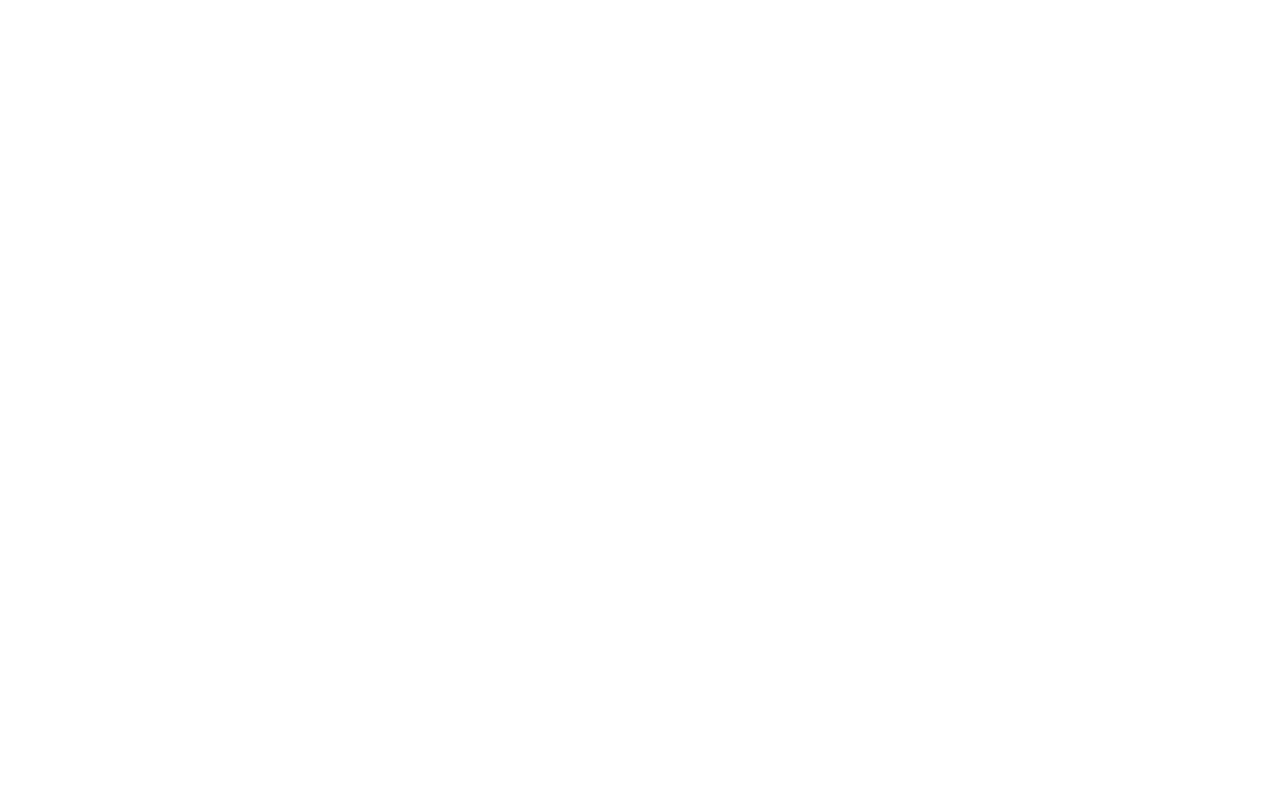
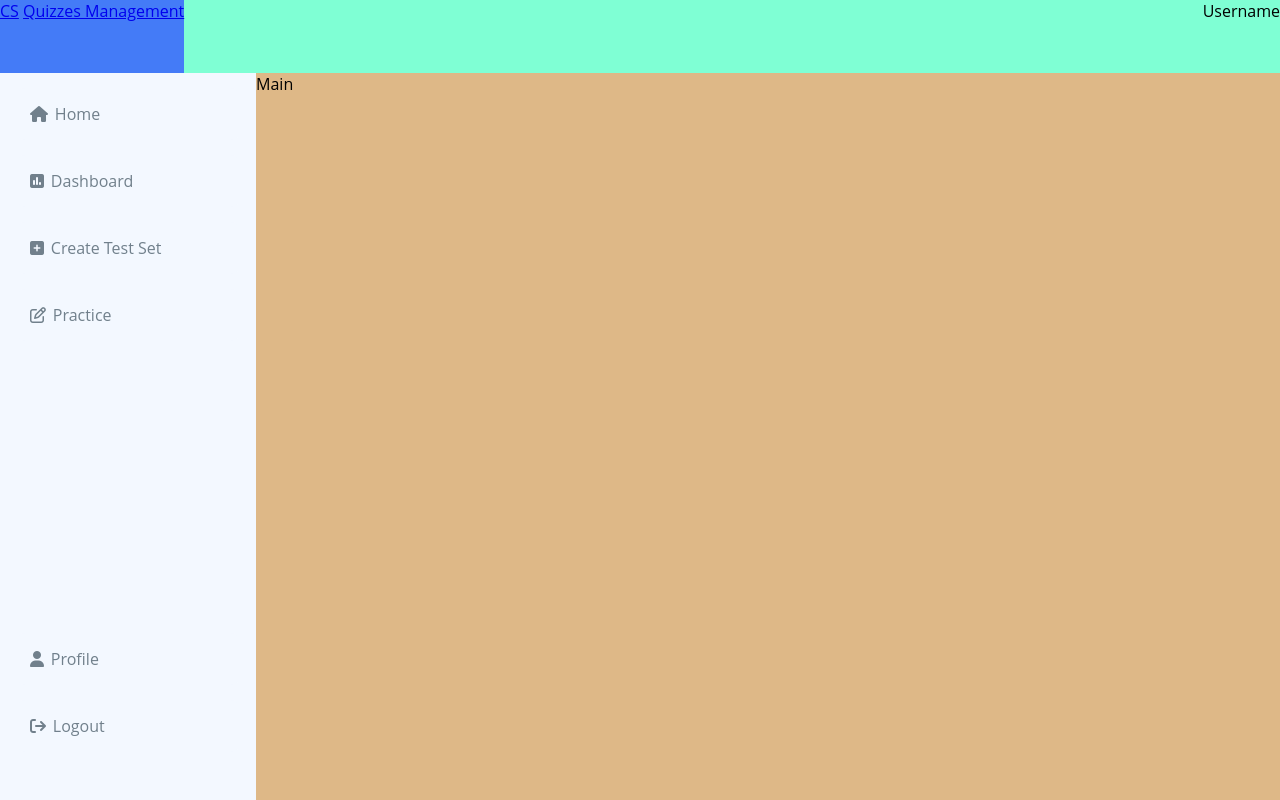
Before and after one commit to Putthakun/QuizzesManagementProject, a Django app: page /subject/ in a window 1280 px wide. Before the commit the page is empty. Run offline with Django 5.2, Linux system fonts and the light colour scheme; some libraries are stand-ins or nearby versions.

Commit message:
Add CSS Menu Slide left

```diff
--- a/mysite/blog/static/blog/css/home_page.css
+++ b/mysite/blog/static/blog/css/home_page.css
@@ -1,8 +1,82 @@
-.body {
+html, body {
     font-family: 'Open Sans', sans-serif;
+    height: 100%;
+    width: 100%;
+    padding: 0;
+    margin: 0;
 }
 .home_page{
-    width: 100%;
+    /* background-color: red; */
+    display: flex;
+    flex-direction: column;
     height: 100%;
-    background-color: red;
 }
+.navbar{
+    display: flex;
+    justify-content: space-between;
+    background-color: aquamarine;
+    height: 10%;
+}
+.left{
+    background-color: #447BF7;
+}
+.main{
+    display: flex;
+    background-color: rgb(92, 156, 156);
+    height: 100%;
+}
+.main_left{
+    width: 20%;
+    display: flex;
+    flex-direction: column;
+    justify-content: space-between;
+    background-color:#F3F8FF;
+}
+.menu{
+    height: 50%;
+    /* background-color: green; */
+    display: flex;
+    flex-direction: column;
+}
+.menu a{
+    color: #71808C;
+    border-radius: 10px;
+    margin: 15px 15px 0px 15px;
+    padding: 15px;
+    background-color:#F3F8FF;
+    text-decoration: none;
+    font-size: 16px;
+}
+.menu i{
+    margin-right: 3.5%;
+}
+.menu a:hover{
+    background-color: #C6DBFF;
+    color: #447BF7;
+}
+.menu_bottom{
+    height: 25%;
+    /* background-color: red; */
+    display: flex;
+    flex-direction: column;
+}
+.menu_bottom a{
+    color: #71808C;
+    border-radius: 10px;
+    margin: 15px 15px 0px 15px;
+    padding: 15px;
+    background-color:#F3F8FF;
+    text-decoration: none;
+    font-size: 16px;
+}
+.menu_bottom i{
+    margin-right: 3.5%;
+}
+.menu_bottom a:hover{
+    background-color: #C6DBFF;
+    color: #447BF7;
+}
+.main_right{
+    width: 80%;
+    background-color: burlywood;
+}
--- a/mysite/blog/templates/blog/home_page.html
+++ b/mysite/blog/templates/blog/home_page.html
@@ -12,20 +12,30 @@
 </head>
 <body>
     <div class="home_page">
-        <div class="home_left">
-            <div class="home_left_head">
-
+        <div class="navbar">
+            <div class="left">
+                <a href="#" class="cs">CS</a>
+                <a href="#">Quizzes Management</a>
             </div>
-            <div class="home_left_tail">
-
+            <div class="right">
+                Username
             </div>
         </div>
-        <div class="home_right">
-            <div class="home_right_head">
-
+        <div class="main">
+            <div class="main_left">
+                <div class="menu">
+                    <a href="#"><i class="fa-solid fa-house"></i>Home</a>
+                    <a href="#"><i class="fa-solid fa-square-poll-vertical"></i>Dashboard</a>
+                    <a href="#"><i class="fa-solid fa-square-plus"></i>Create Test Set</a>
+                    <a href="#"><i class="fa-regular fa-pen-to-square"></i>Practice</a>
+                </div>
+                <div class="menu_bottom">
+                    <a href="#"><i class="fa-solid fa-user"></i>Profile</a>
+                    <a href="#"><i class="fa-solid fa-arrow-right-from-bracket"></i>Logout</a>
+                </div>
             </div>
-            <div class="home_right_main">
-
+            <div class="main_right">
+                Main
             </div>
         </div>
     </div>
```
